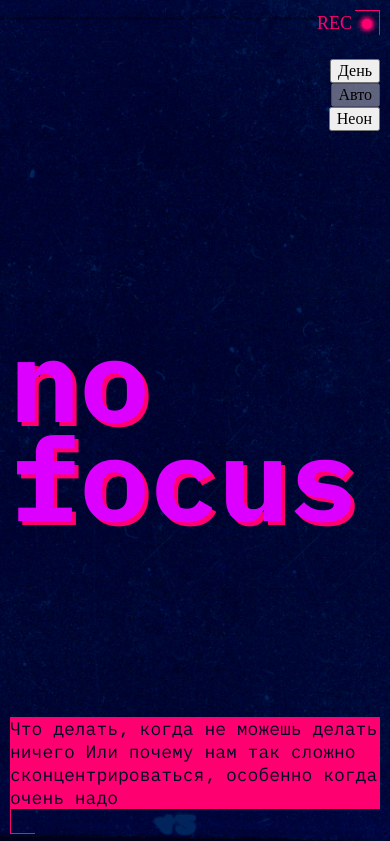
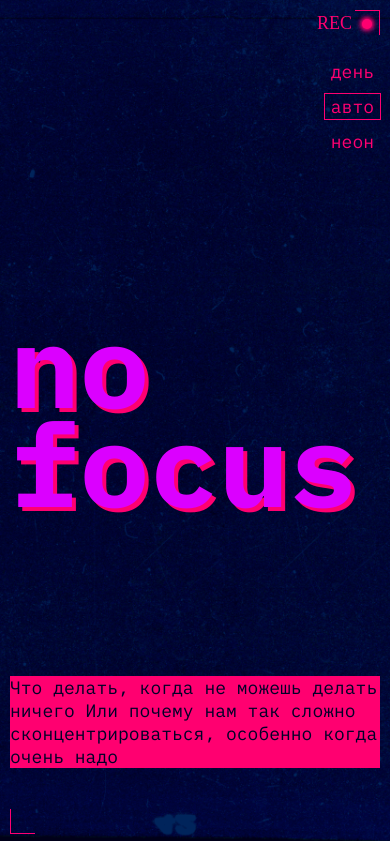
Before and after one commit to dacrunkking/slozhno-sosredotochitsya-fd, a website: page index.html in a window 390 px wide. Shown: the top 841 px of the page. Drawn offline with Linux system fonts and the light colour scheme.

Commit message:
almost finished mobile layout

```diff
--- a/index.html
+++ b/index.html
@@ -26,7 +26,7 @@
             <button
               class="header__theme-menu-button header__theme-menu-button_type_light"
             >
-              День
+              день
             </button>
           </li>
           <li class="header__theme-menu-item">
@@ -34,14 +34,14 @@
               class="header__theme-menu-button header__theme-menu-button_active header__theme-menu-button_type_auto"
               disabled
             >
-              Авто
+              авто
             </button>
           </li>
           <li class="header__theme-menu-item">
             <button
               class="header__theme-menu-button header__theme-menu-button_type_dark"
             >
-              Неон
+              неон
             </button>
           </li>
         </ul>
@@ -143,6 +143,16 @@ focus
       </article>
       </div>
     </section>
+    <section class="image__gallery">
+      <h3 class="image__gallery-heading title-decor">
+        А можно в картинках?
+      </h3>
+      <img src="./images/sunset.png" loading="lazy" alt="Изображение заката"class="gallery__image"/>
+      <img src="./images/ice-cream.png" loading="lazy" alt="Изображение с 4 абстрактными персонажами в миске мороженого" class="gallery__image"/>
+      <img src="./images/tape.png" loading="lazy" alt="Изображение аудиокассеты в Y2K эстетике" class="gallery__image"/>
+      <img src="./images/books.png" loading="lazy" alt="Изображение стопки книг с чашкой на блюдце сверха" class="gallery__image"/>
+      <img src="./images/street.png" loading="lazy" alt="Абстрактное изображение азиатской улицы в розовых тонах" class="gallery__image"/>
+    </section>
     </main>
     <footer>
 
--- a/styles/style.css
+++ b/styles/style.css
@@ -47,10 +47,6 @@ color: var(--text-title-color);
   min-height: 668px;
   display: grid;
   grid-template-columns: 1fr;
-  /* Splits header into 3 proportional sections: Top, Middle (Title), Bottom (Subtitle) */
-  grid-template-rows: minmax(130px, auto) 1fr auto;
-  box-sizing: border-box;
-  /* Adds a global padding inside the corner brackets */
   padding: var(--main-gap);
 }
 
@@ -64,8 +60,25 @@ color: var(--text-title-color);
   text-align: right;
 }
 
+.header__theme-menu-list {
+  display: grid;
+  gap: var( --main-gap);
+}
+
+.header__theme-menu-button {
+  background-color: transparent;
+  border: none;
+  font-family: var(--main-font), sans-serif;
+  color: var(--nav-color);
+  font-size: var(--main-text-size);
+}
+
+.header__theme-menu-button_active {
+  outline: 1px solid var(--nav-color);
+}
+
 .header__title {
-  grid-row: 2;
+
   justify-self: start; /* Flushes the 'no focus' text to the left edge */
   align-self: center;
   font-family: var(--main-font), sans-serif;
@@ -77,13 +90,12 @@ color: var(--text-title-color);
 }
 
 .header__subtitle {
-  grid-row: 3;
   justify-self: start; /* Aligns the pink block to the left edge */
   align-self: end;
   color: var(--text-title-color);
   font-family: var(--main-font), sans-serif;
   /* Adds spacing at the bottom so it doesn't touch the bottom corner bracket */
-  margin-block-end: calc(var(--main-gap) + 15px);
+  margin-block-end: calc(var(--main-gap) + 56px);
 }
 
 .header__rec {
@@ -170,3 +182,45 @@ color: var(--text-title-color);
   display: grid;
   gap: 50px;
 }
+
+.image__gallery {
+  display: grid;
+  gap: var(--main-gap);
+}
+
+.gallery__image {
+  inline-size: 100%;
+}
+
+/* tablet and up image grid settings
+
+.image__gallery {
+grid-template-columns: repeat(3, 1fr;
+}
+
+.image__gallery-heading {
+grid-column: 1/-1;
+}
+
+.gallery__image {
+block-size: 100%;
+object-fit: cover;
+object-position: center;
+}
+
+.gallery__image:first-of-type {
+grid-column: span 2;
+
+.gallery__image:nth-of-type(2) {
+grid-row: span 2;
+}
+
+gallery__image:nth-of-type(3) {
+grid-row: span 2;
+}
+
+.gallery__image:last-of-type {
+grid-column: span 2;
+}
+
+*/
```
